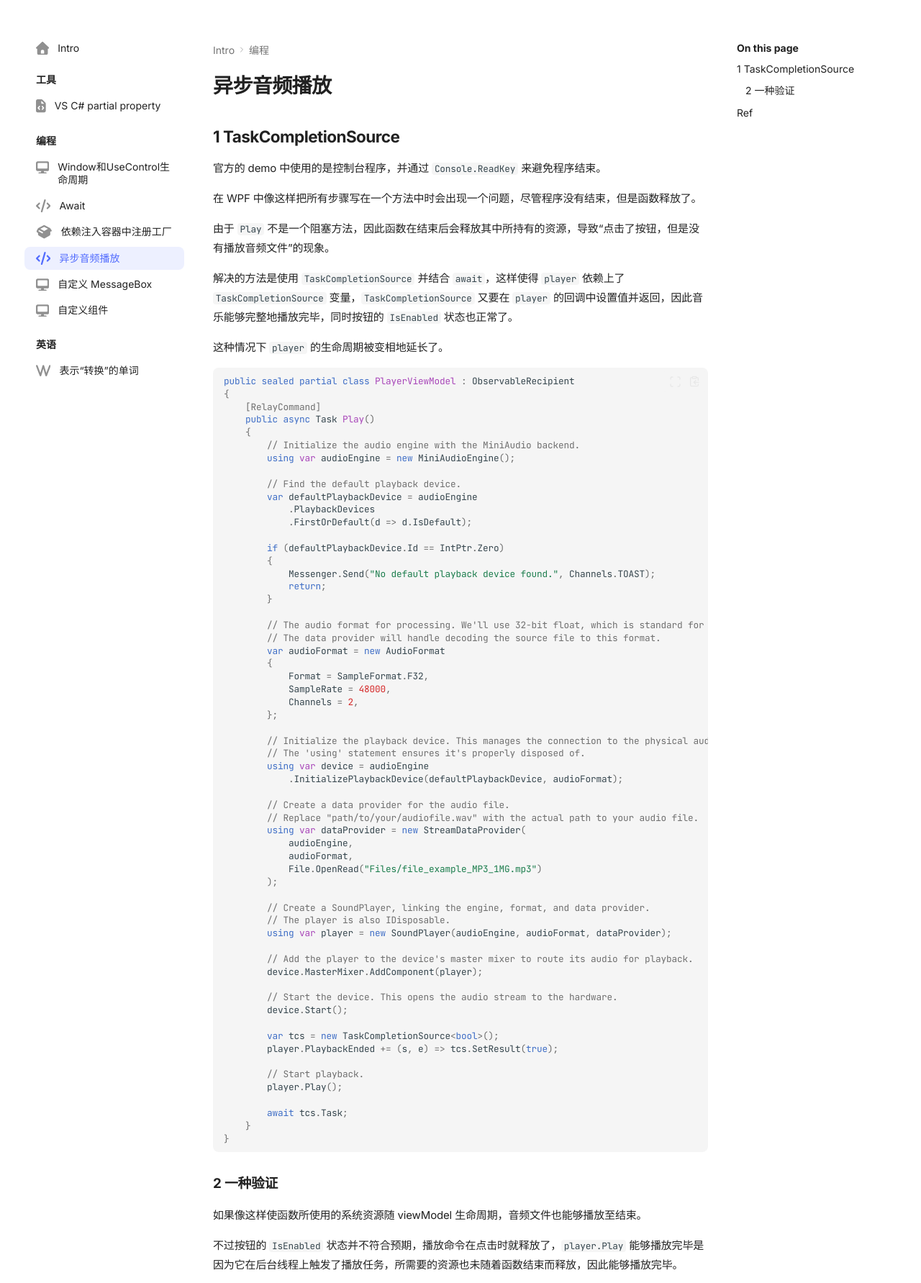
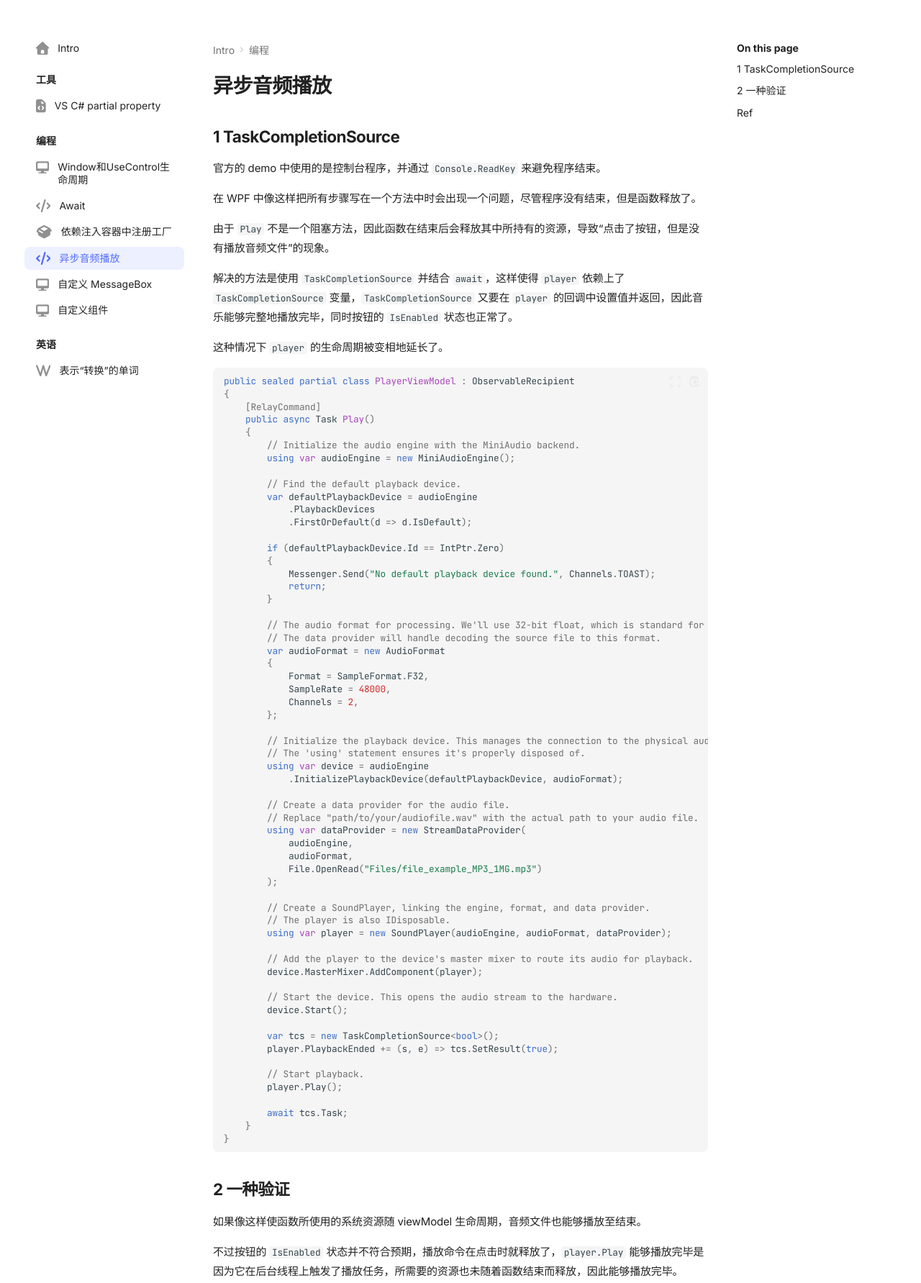
Before and after one commit to orrest/static-markdowns, a plain HTML site: page site/编程/异步音频播放/index.html in a window 1280 px wide. Shown: the part 51-1834 px from the top of the page at 72% size. Drawn offline with Linux system fonts and the light colour scheme.

Commit message:
async audio

```diff
--- a/site/编程/异步音频播放/index.html
+++ b/site/编程/异步音频播放/index.html
@@ -596,10 +596,9 @@
     </span>
   </a>
 
-    <nav class="md-nav" aria-label="1 TaskCompletionSource">
-      <ul class="md-nav__list">
+</li>
 
-          <li class="md-nav__item">
+        <li class="md-nav__item">
   <a href="#2" class="md-nav__link">
     <span class="md-ellipsis">
 
@@ -607,11 +606,6 @@
 
     </span>
   </a>
-
-</li>
-
-      </ul>
-    </nav>
 
 </li>
 
@@ -829,10 +823,9 @@
     </span>
   </a>
 
-    <nav class="md-nav" aria-label="1 TaskCompletionSource">
-      <ul class="md-nav__list">
+</li>
 
-          <li class="md-nav__item">
+        <li class="md-nav__item">
   <a href="#2" class="md-nav__link">
     <span class="md-ellipsis">
 
@@ -840,11 +833,6 @@
 
     </span>
   </a>
-
-</li>
-
-      </ul>
-    </nav>
 
 </li>
 
@@ -991,7 +979,7 @@
 </span><span id="__span-0-59"><a id="__codelineno-0-59" name="__codelineno-0-59" href="#__codelineno-0-59"></a><span class="w">    </span><span class="p">}</span>
 </span><span id="__span-0-60"><a id="__codelineno-0-60" name="__codelineno-0-60" href="#__codelineno-0-60"></a><span class="p">}</span>
 </span></code></pre></div>
-<h3 id="2">2 一种验证<a class="headerlink" href="#2" title="Permanent link">&para;</a></h3>
+<h2 id="2">2 一种验证<a class="headerlink" href="#2" title="Permanent link">&para;</a></h2>
 <p>如果像这样使函数所使用的系统资源随 viewModel 生命周期，音频文件也能够播放至结束。</p>
 <p>不过按钮的 <code>IsEnabled</code> 状态并不符合预期，播放命令在点击时就释放了，<code>player.Play</code> 能够播放完毕是因为它在后台线程上触发了播放任务，所需要的资源也未随着函数结束而释放，因此能够播放完毕。</p>
 <div class="language-C# highlight"><pre><span></span><code><span id="__span-1-1"><a id="__codelineno-1-1" name="__codelineno-1-1" href="#__codelineno-1-1"></a><span class="k">public</span><span class="w"> </span><span class="k">sealed</span><span class="w"> </span><span class="k">partial</span><span class="w"> </span><span class="k">class</span><span class="w"> </span><span class="nc">PlayerViewModel</span><span class="w"> </span><span class="p">:</span><span class="w"> </span><span class="n">ObservableRecipient</span>
```
Also changed, not shown: site/search.json (+1 -1 lines), 1 other file.
